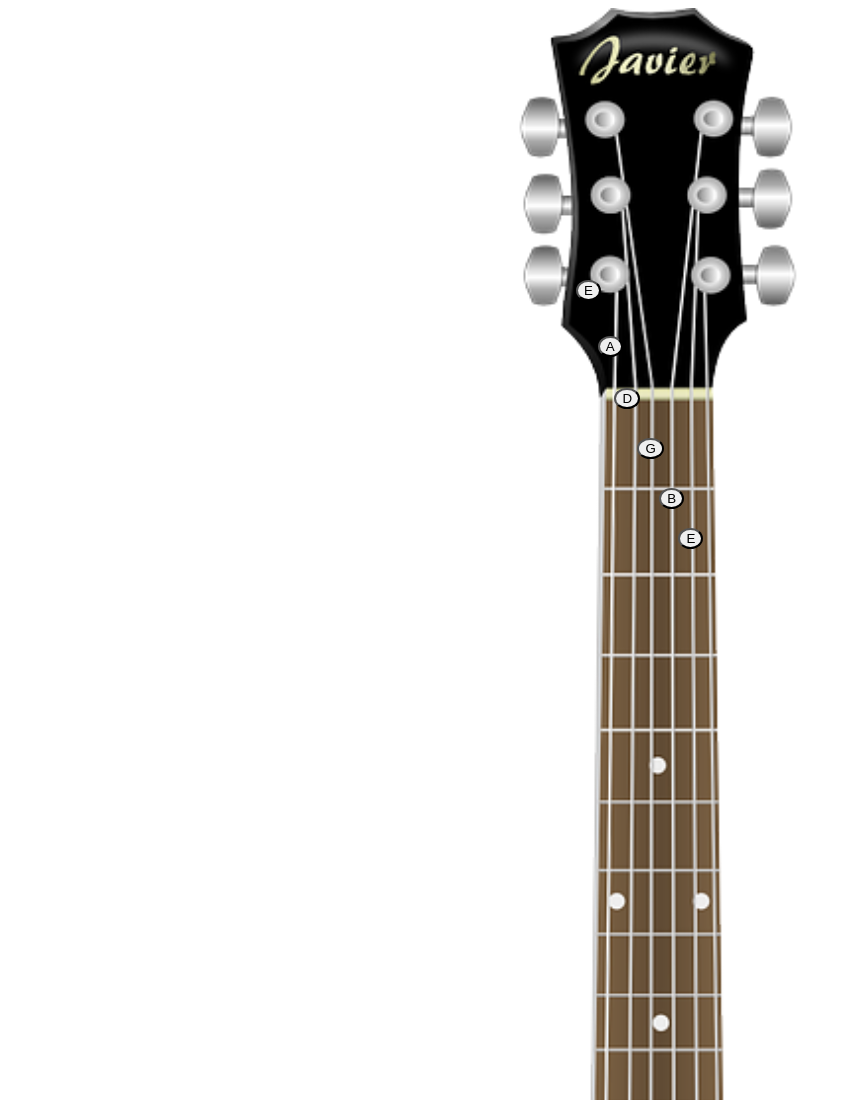
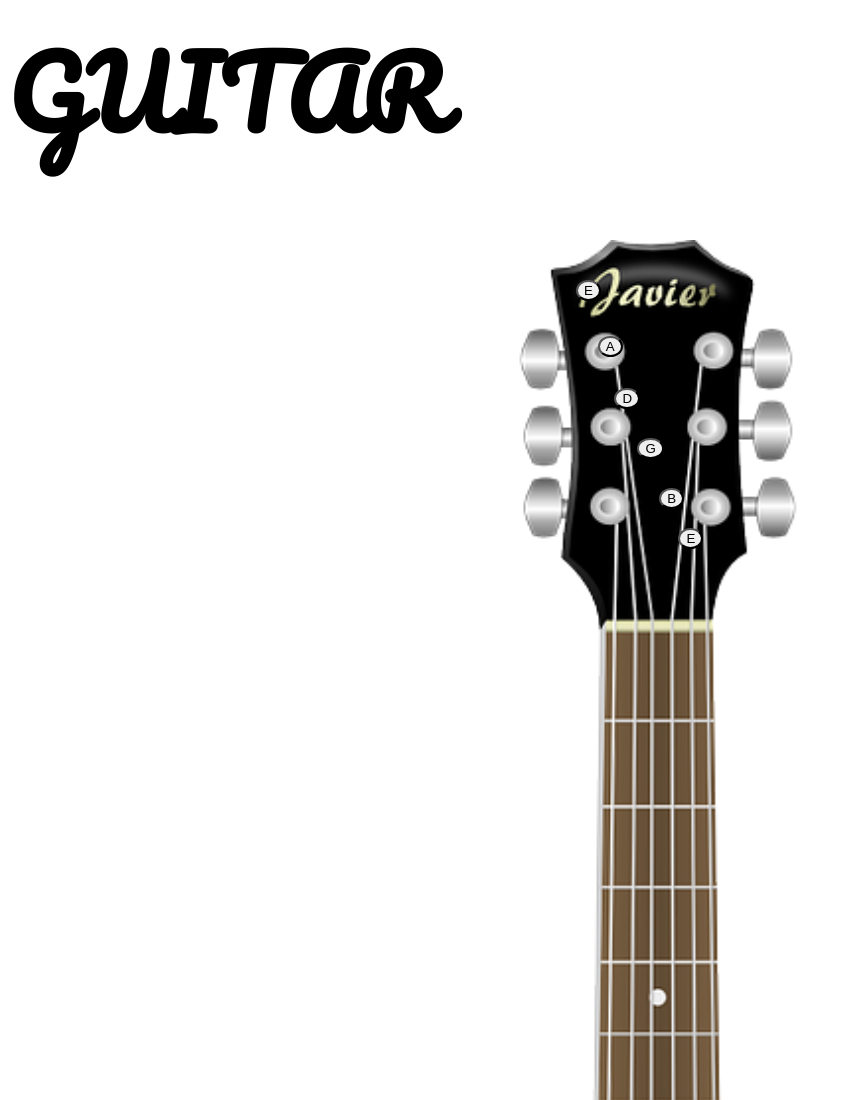
Before and after one commit to shlesha19/guitar, a plain HTML site: page index.html in a window 1280 px wide. Shown: the top 1100 px of the page, without its empty margins (0-846 px from the left). Drawn offline with Linux system fonts and the light colour scheme.

Commit message:
1 file modified

```diff
--- a/index.html
+++ b/index.html
@@ -2,10 +2,20 @@
   <head>
     <meta charset="UTF-8">
     <meta name="viewport" content="width=device-width, initial-scale=1.0">
+
+          <link rel="preconnect" href="https://fonts.gstatic.com">
+<link href="https://fonts.googleapis.com/css2?family=Pacifico&display=swap" rel="stylesheet">
+    <style>
+      body {
+        font-family: 'Pacifico', cursive;
+        font-size: 48px;
+      }
+    </style>
     <script src="script.js"></script>
     <link rel="stylesheet" type="text/css" href="styles.css">
   </head>
   <body>
+    <h1>GUITAR</h1>
     <img src="https://raw.githubusercontent.com/shlesha19/guitar/master/acoustic-guitar-155466_1280.png" height="100%">
 
     <audio id="myAudio">
```
